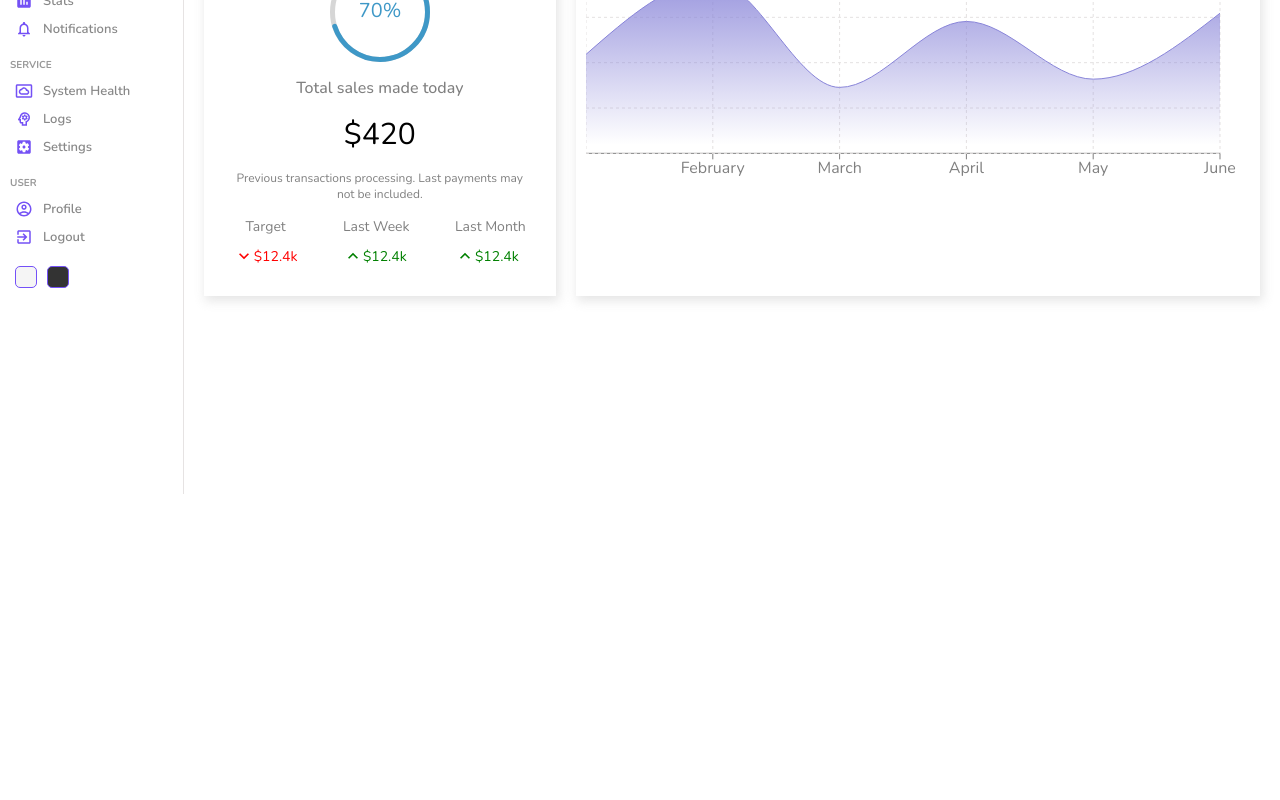
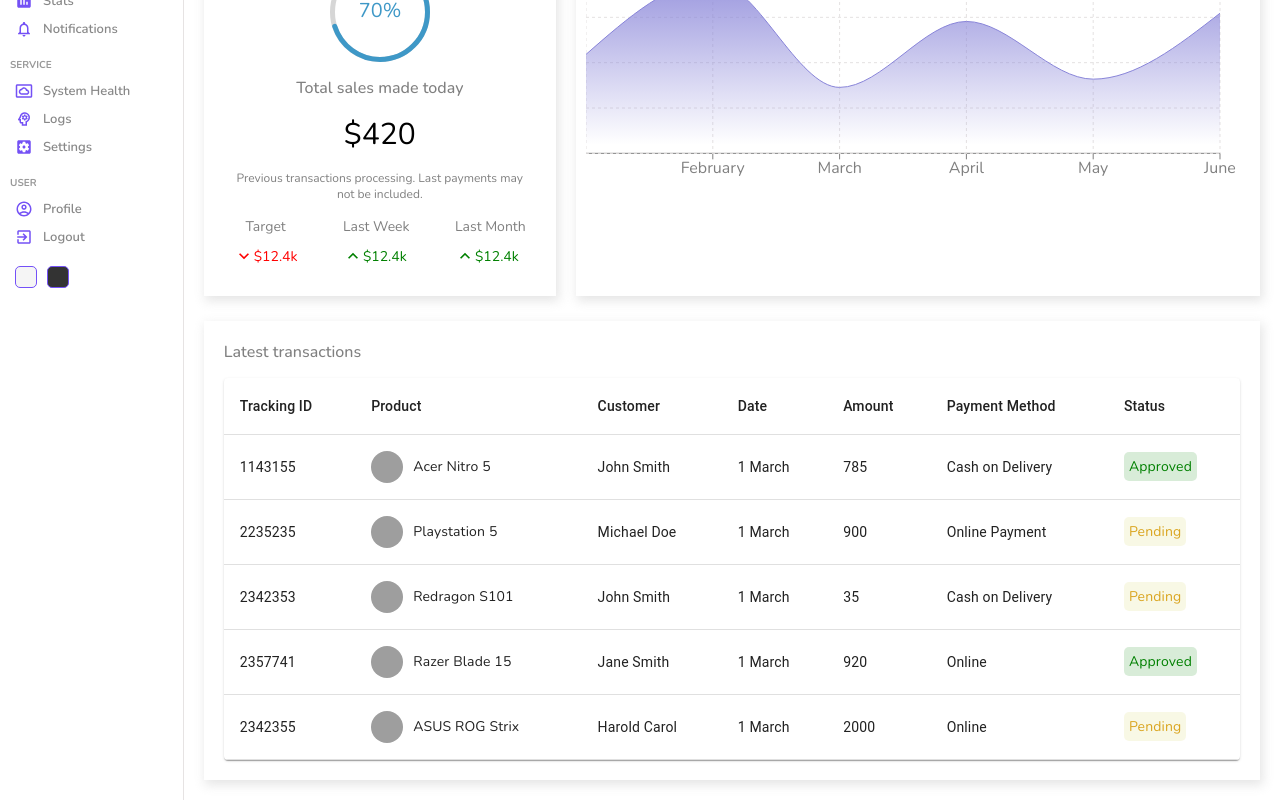
Before and after one commit to adrianAlx/admin-panel-react, a React (Vite) app: page / in a window 1280 px wide. Shown: the part 306-1106 px from the top of the page. Before the commit the page ends 800 px from the top, so only its background shows below. Built offline with nearby package versions, Linux system fonts and the light colour scheme; grey boxes are pictures that could not be loaded.

Commit message:
[ADD]: TableList Componen added -> Latest transactions

```diff
--- a/package.json
+++ b/package.json
@@ -12,6 +12,7 @@
     "@emotion/styled": "^11.9.3",
     "@mui/icons-material": "^5.8.4",
     "@mui/material": "^5.8.4",
+    "@mui/x-data-grid": "^5.12.2",
     "react": "^18.0.0",
     "react-circular-progressbar": "^2.0.4",
     "react-dom": "^18.0.0",
--- /dev/null
+++ b/src/components/table/TableList.tsx
@@ -0,0 +1,54 @@
+import Table from '@mui/material/Table';
+import TableBody from '@mui/material/TableBody';
+import TableCell from '@mui/material/TableCell';
+import TableContainer from '@mui/material/TableContainer';
+import TableHead from '@mui/material/TableHead';
+import TableRow from '@mui/material/TableRow';
+import Paper from '@mui/material/Paper';
+
+import { rows } from './dataTable';
+import './table.scss';
+
+export const TableList = () => {
+  return (
+    <TableContainer component={Paper} className="table">
+      <Table sx={{ minWidth: 650 }} aria-label="simple table">
+        <TableHead>
+          <TableRow>
+            <TableCell className="tableCell">Tracking ID</TableCell>
+            <TableCell className="tableCell">Product</TableCell>
+            <TableCell className="tableCell">Customer</TableCell>
+            <TableCell className="tableCell">Date</TableCell>
+            <TableCell className="tableCell">Amount</TableCell>
+            <TableCell className="tableCell">Payment Method</TableCell>
+            <TableCell className="tableCell">Status</TableCell>
+          </TableRow>
+        </TableHead>
+        <TableBody>
+          {
+            rows.map(row => (
+              <TableRow key={row.id}>
+                <TableCell className="tableCell">{row.id}</TableCell>
+
+                <TableCell className="tableCell">
+                  <div className="cellWrapper">
+                    <img src={row.img} alt="" className="image" />
+                    {row.product}
+                  </div>
+                </TableCell>
+
+                <TableCell className="tableCell">{row.customer}</TableCell>
+                <TableCell className="tableCell">{row.date}</TableCell>
+                <TableCell className="tableCell">{row.amount}</TableCell>
+                <TableCell className="tableCell">{row.method}</TableCell>
+                <TableCell className="tableCell">
+                  <span className={`status ${row.status}`}>{row.status}</span>
+                </TableCell>
+              </TableRow>
+            ))
+          }
+        </TableBody>
+      </Table>
+    </TableContainer>
+  );
+};
--- /dev/null
+++ b/src/components/table/dataTable.ts
@@ -0,0 +1,63 @@
+interface Row {
+  id: number;
+  product: string;
+  img: string;
+  customer: string;
+  date: string;
+  amount: number;
+  method: string;
+  status: string;
+}
+
+export const rows: Row[] = [
+  {
+    id: 1143155,
+    product: 'Acer Nitro 5',
+    img: 'https://m.media-amazon.com/images/I/81bc8mA3nKL._AC_UY327_FMwebp_QL65_.jpg',
+    customer: 'John Smith',
+    date: '1 March',
+    amount: 785,
+    method: 'Cash on Delivery',
+    status: 'Approved',
+  },
+  {
+    id: 2235235,
+    product: 'Playstation 5',
+    img: 'https://m.media-amazon.com/images/I/31JaiPXYI8L._AC_UY327_FMwebp_QL65_.jpg',
+    customer: 'Michael Doe',
+    date: '1 March',
+    amount: 900,
+    method: 'Online Payment',
+    status: 'Pending',
+  },
+  {
+    id: 2342353,
+    product: 'Redragon S101',
+    img: 'https://m.media-amazon.com/images/I/71kr3WAj1FL._AC_UY327_FMwebp_QL65_.jpg',
+    customer: 'John Smith',
+    date: '1 March',
+    amount: 35,
+    method: 'Cash on Delivery',
+    status: 'Pending',
+  },
+  {
+    id: 2357741,
+    product: 'Razer Blade 15',
+    img: 'https://m.media-amazon.com/images/I/71wF7YDIQkL._AC_UY327_FMwebp_QL65_.jpg',
+    customer: 'Jane Smith',
+    date: '1 March',
+    amount: 920,
+    method: 'Online',
+    status: 'Approved',
+  },
+  {
+    id: 2342355,
+    product: 'ASUS ROG Strix',
+    img: 'https://m.media-amazon.com/images/I/81hH5vK-MCL._AC_UY327_FMwebp_QL65_.jpg',
+    customer: 'Harold Carol',
+    date: '1 March',
+    amount: 2000,
+    method: 'Online',
+    status: 'Pending',
+  },
+];
--- /dev/null
+++ b/src/components/table/table.scss
@@ -0,0 +1,31 @@
+.table {
+  .cellWrapper {
+    display: flex;
+    align-items: center;
+
+    .image {
+      width: 32px;
+      height: 32px;
+      border-radius: 50%;
+      margin-right: 10px;
+      object-fit: cover;
+    }
+  }
+
+  .tableCell {
+    .status {
+      padding: 5px;
+      border-radius: 5px;
+
+      &.Approved {
+        color: green;
+        background-color: rgba(0, 128, 0, 0.151);
+      }
+
+      &.Pending {
+        color: goldenrod;
+        background-color: rgba(189, 189, 3, 0.103);
+      }
+    }
+  }
+}
--- a/src/pages/home/Home.tsx
+++ b/src/pages/home/Home.tsx
@@ -1,5 +1,6 @@
 import { Chart } from '../../components/chart/Chart';
 import { Featured } from '../../components/featured/Featured';
+import { TableList } from '../../components/table/TableList';
 import { Widget } from '../../components/widget/Widget';
 
 import './home.scss';
@@ -18,6 +19,12 @@
         <Featured />
         <Chart title="Last 6 Months (Revenue)" aspect={3 / 1} />
       </div>
+
+      {/* MUI */}
+      <div className="listContainer">
+        <div className="listTitle">Latest transactions</div>
+        <TableList />
+      </div>
     </div>
   );
 };
```
Also changed, not shown: 2 other files (tests, documents, lock files or other folders).
